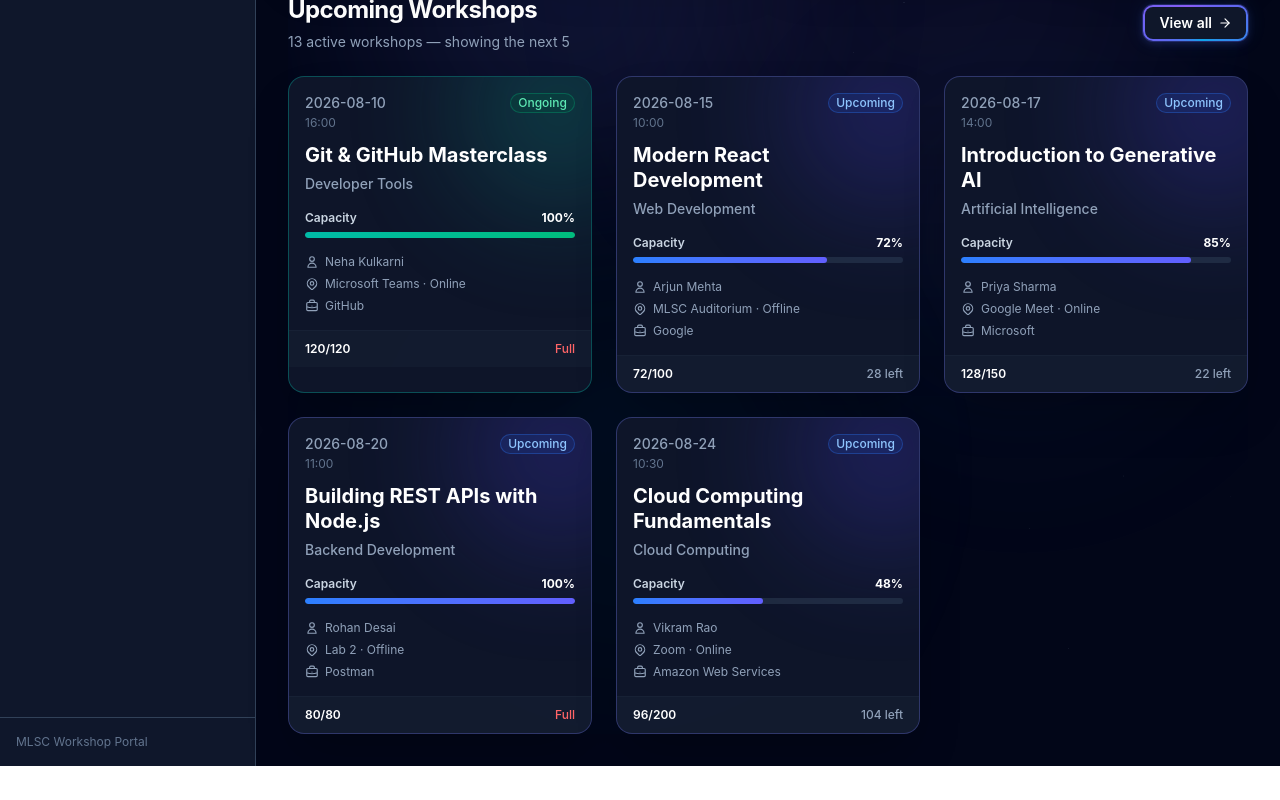
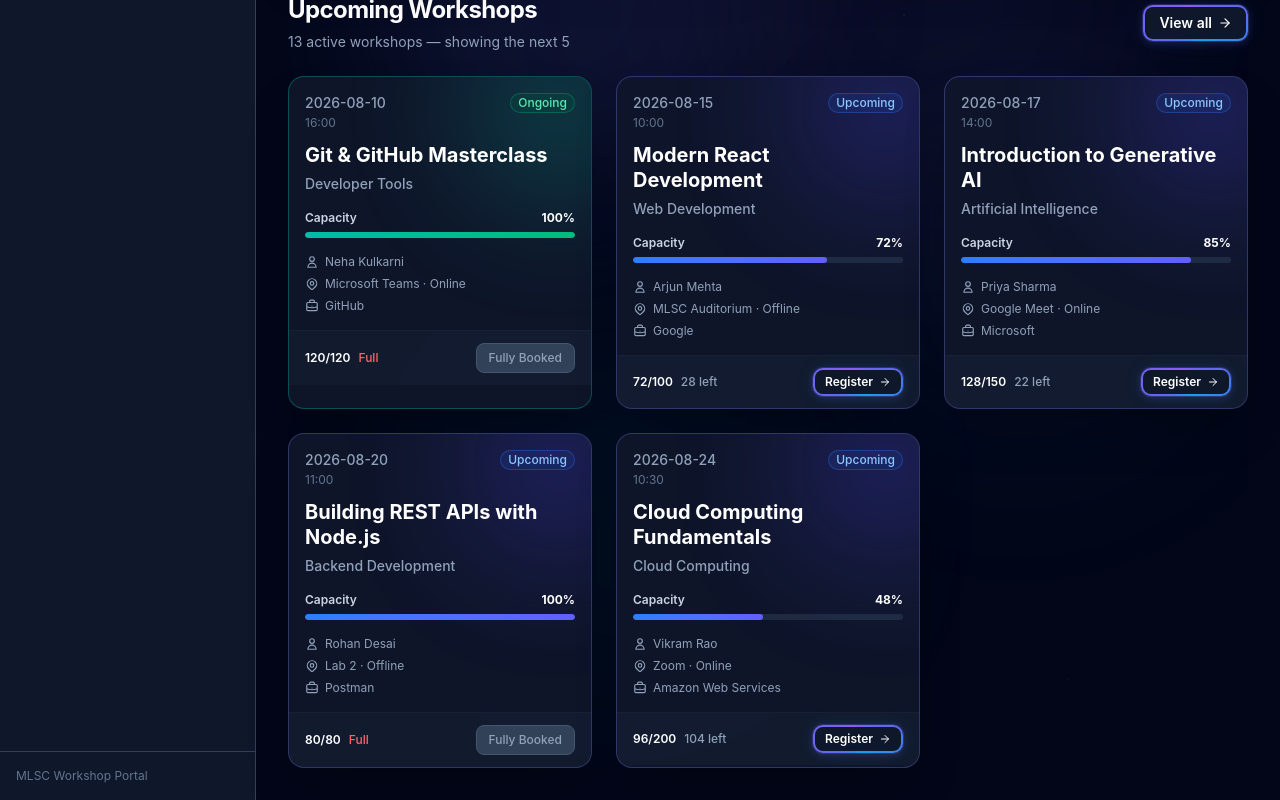
Before and after one commit to Beast18akash/Mlsc-Dashboard, a React (Vite) app: page / in a window 1280 px wide. Shown: the part 728-1528 px from the top of the page. Before the commit the page ends 1494 px from the top, so only its background shows below. Built offline with nearby package versions, Linux system fonts and the light colour scheme.

Commit message:
feat(dashboard): add direct workshop registration CTA

```diff
--- a/src/components/dashboard/WorkshopPreview.jsx
+++ b/src/components/dashboard/WorkshopPreview.jsx
@@ -9,7 +9,7 @@ const statusStyles = {
   Completed:"bg-slate-100 text-slate-600 ring-slate-500/20 dark:bg-slate-700 dark:text-slate-400 dark:ring-slate-500/30",
 };
 
-const WorkshopPreview = ({ workshops, sponsors, onViewAll }) => {
+const WorkshopPreview = ({ workshops, sponsors, onViewAll, onRegister }) => {
   const { isWatchlisted } = useWatchlistContext();
   const getSponsor = (sponsorId) => sponsors.find((s) => s.id === sponsorId);
 
@@ -197,8 +197,9 @@ const WorkshopPreview = ({ workshops, sponsors, onViewAll }) => {
                   </div>
 
                   {/* Footer */}
-                  <div className="border-t border-slate-200 bg-slate-50 px-4 py-2.5 dark:border-slate-800/50 dark:bg-slate-800/30">
-                    <div className="flex items-center justify-between text-xs">
+                  <div className="border-t border-slate-200 bg-slate-50 px-4 py-3 dark:border-slate-800/50 dark:bg-slate-800/30">
+                    <div className="flex items-center justify-between gap-3">
+                      <div className="flex items-center gap-2 text-xs">
                         <span className="font-semibold text-slate-900 dark:text-white">
                           {workshop.seatsFilled}/{workshop.capacity}
                         </span>
@@ -212,6 +213,25 @@ const WorkshopPreview = ({ workshops, sponsors, onViewAll }) => {
                           {isFull ? "Full" : `${seatsRemaining} left`}
                         </span>
                       </div>
+
+                      {/* Register CTA */}
+                      {workshop.status !== "Completed" && (
+                        isFull ? (
+                          <span className="inline-flex items-center gap-1 rounded-lg border border-slate-300 bg-slate-100 px-3 py-1.5 text-xs font-medium text-slate-500 dark:border-slate-600 dark:bg-slate-700 dark:text-slate-400">
+                            Fully Booked
+                          </span>
+                        ) : (
+                          <button
+                            type="button"
+                            onClick={() => onRegister(workshop.id)}
+                            className="btn-gradient-cta inline-flex items-center gap-1 px-3 py-1.5 text-xs"
+                          >
+                            <span>Register</span>
+                            <ArrowRight size={12} aria-hidden="true" />
+                          </button>
+                        )
+                      )}
+                    </div>
                   </div>
                 </div>
               </article>
--- a/src/pages/Dashboard.jsx
+++ b/src/pages/Dashboard.jsx
@@ -59,6 +59,9 @@ const Dashboard = ({ activeView, onNavigate }) => {
   // ── Mobile navigation state ───────────────────────────────────────────────
   const [isMobileNavOpen, setIsMobileNavOpen] = useState(false);
 
+  // ── Preselected workshop for registration ─────────────────────────────────
+  const [preselectedWorkshopId, setPreselectedWorkshopId] = useState(null);
+
   // ── Derived metrics ───────────────────────────────────────────────────────
   const totalWorkshops = workshopList.length;
   const totalSponsors = sponsors.length;
@@ -71,6 +74,12 @@ const Dashboard = ({ activeView, onNavigate }) => {
     onUpdateWorkshop: updateWorkshop,
     onMarkCompleted: markWorkshopCompleted,
   };
+
+  // ── Handle registration navigation with preselected workshop ──────────────
+  const handleRegisterWorkshop = useCallback((workshopId) => {
+    setPreselectedWorkshopId(workshopId);
+    onNavigate("registrations");
+  }, [onNavigate]);
 
   // ─── Render ───────────────────────────────────────────────────────────────
 
@@ -129,6 +138,7 @@ const Dashboard = ({ activeView, onNavigate }) => {
                     workshops={workshopList}
                     sponsors={sponsors}
                     onViewAll={() => onNavigate("workshops")}
+                    onRegister={handleRegisterWorkshop}
                   />
                 </div>
               </>
@@ -152,6 +162,8 @@ const Dashboard = ({ activeView, onNavigate }) => {
                 registrationList={registrationList}
                 onAddRegistration={addRegistration}
                 onUpdateWorkshop={updateWorkshop}
+                preselectedWorkshopId={preselectedWorkshopId}
+                onClearPreselection={() => setPreselectedWorkshopId(null)}
               />
             )}
 
--- a/src/pages/RegistrationsView.jsx
+++ b/src/pages/RegistrationsView.jsx
@@ -1,4 +1,4 @@
-import { useState } from "react";
+import { useState, useEffect } from "react";
 import { useNotifications } from "../context/NotificationContext";
 import RegistrationStepIndicator from "../components/registration/RegistrationStepIndicator";
 import StepPersonalInfo from "../components/registration/StepPersonalInfo";
@@ -128,12 +128,20 @@ const INITIAL_FORM = {
   department: "",
 };
 
-const RegistrationsView = ({ workshopList, sponsors, registrationList, onAddRegistration, onUpdateWorkshop }) => {
+const RegistrationsView = ({
+  workshopList,
+  sponsors,
+  registrationList,
+  onAddRegistration,
+  onUpdateWorkshop,
+  preselectedWorkshopId = null,
+  onClearPreselection = null
+}) => {
   const { addNotification } = useNotifications();
 
   const [step, setStep] = useState(1);
   const [formData, setFormData] = useState(INITIAL_FORM);
-  const [selectedWorkshopId, setSelectedWorkshopId] = useState("");
+  const [selectedWorkshopId, setSelectedWorkshopId] = useState(preselectedWorkshopId || "");
   const [step1Errors, setStep1Errors] = useState({});
   const [step2Error, setStep2Error] = useState(null);
   const [submitError, setSubmitError] = useState(null);
@@ -142,6 +150,17 @@ const RegistrationsView = ({ workshopList, sponsors, registrationList, onAddRegi
   // Stores the finalised registration object + workshop/sponsor snapshot
   // so the pass always shows correct data regardless of later state changes.
   const [completedRegistration, setCompletedRegistration] = useState(null);
+
+  // ── Effect: Apply preselected workshop and clear after use ───────────────
+  useEffect(() => {
+    if (preselectedWorkshopId && preselectedWorkshopId !== selectedWorkshopId) {
+      setSelectedWorkshopId(preselectedWorkshopId);
+      // Clear the preselection so it doesn't persist on return visits
+      if (onClearPreselection) {
+        onClearPreselection();
+      }
+    }
+  }, [preselectedWorkshopId, selectedWorkshopId, onClearPreselection]);
 
   // ── Derived ──────────────────────────────────────────────────────────────
 
```
Lines whose indentation alone changed are shown as unchanged.
